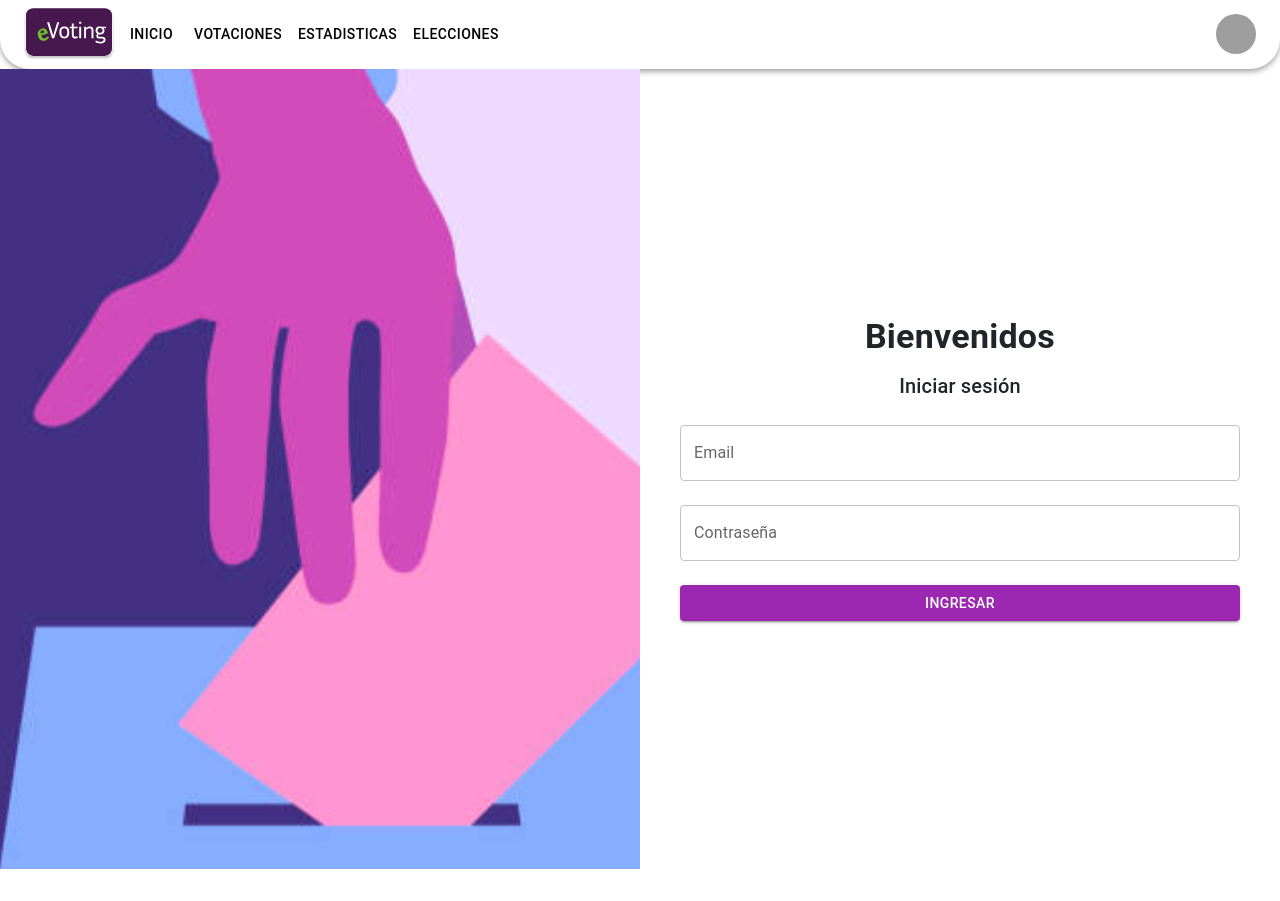
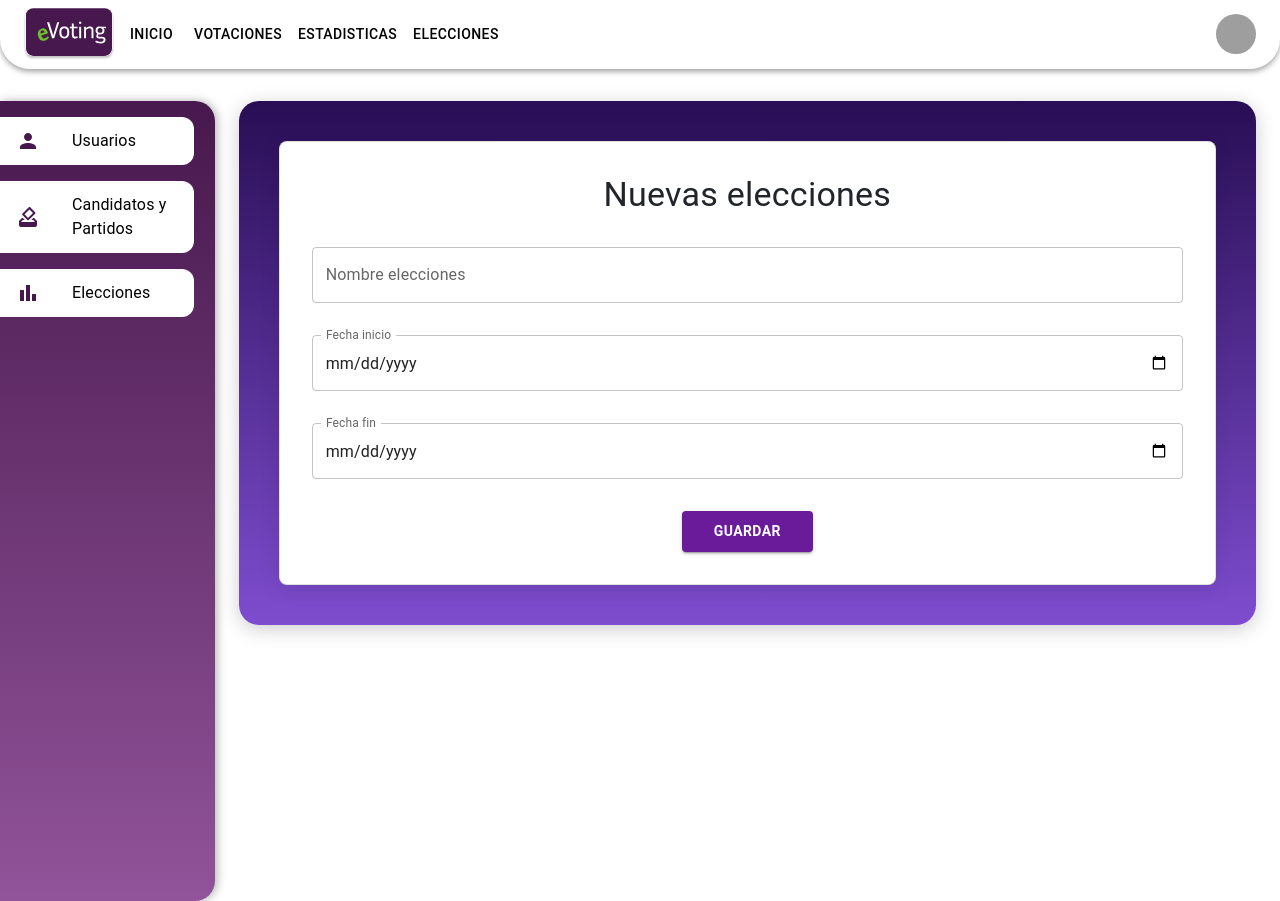
Before and after one commit to Blockchain-2024-20-Evoting/evoting-react-test, a React (Vite) app in the folder react-app/: page /dashboard/elecciones in a window 1280 px wide. Before the commit this address led to /login. Before the commit the page ends 869 px from the top, so only its background shows below. Built offline with nearby package versions, Linux system fonts and the light colour scheme; grey boxes are pictures that could not be loaded.

Commit message:
correcionesListas

```diff
--- a/react-app/src/Router.tsx
+++ b/react-app/src/Router.tsx
@@ -1,6 +1,6 @@
 // src/Router.tsx
 import React from "react";
-import { Route, Routes, Navigate } from "react-router-dom";
+import { Route, Routes } from "react-router-dom";
 import { HomePage } from "./screens/home/Home";
 import LoginPage from "./screens/loginpage/LoginPage";
 import { RouterLayout } from "./components/RouterLayout";
@@ -10,13 +10,9 @@ import { EleccionesPage } from "./screens/usuario/elecciones/Elecciones";
 import Dashboard from "./screens/dashboard/Dashboard";
 import UsuariosForm from "./components/UserForm";
 import CandidatosForm from "./components/CandidateAndPartyForm";
-import EleccionesForm  from "./components/EleccionesForm";
-import { useAuth } from "./contexts/AuthContext";
-
+import EleccionesForm from "./components/EleccionesForm";
 
 export const AppRouter: React.FC = () => {
-  const { isAuthenticated } = useAuth();
-
   return (
     <Routes>
       <Route path="/" element={<RouterLayout />}>
@@ -26,17 +22,8 @@ export const AppRouter: React.FC = () => {
         <Route path="/elecciones" element={<EleccionesPage />} />
         <Route path="/login" element={<LoginPage />} />
 
-        {/* Rutas protegidas */}
-        <Route
-          path="/dashboard/*"
-          element={
-            isAuthenticated ? (
-              <Dashboard />
-            ) : (
-              <Navigate to="/login" replace />
-            )
-          }
-        >
+        {/* Rutas del dashboard sin protección */}
+        <Route path="/dashboard/*" element={<Dashboard />}>
           <Route path="usuarios" element={<UsuariosForm />} />
           <Route path="candidatos" element={<CandidatosForm />} />
           <Route path="elecciones" element={<EleccionesForm />} />
--- a/react-app/src/components/EleccionesForm.tsx
+++ b/react-app/src/components/EleccionesForm.tsx
@@ -1,13 +1,63 @@
-// src/components/EleccionesForm.tsx
 import React, { useEffect, useState } from "react";
-import { Box, Typography, TextField, Button } from "@mui/material";
+import { Box, Typography, TextField, Button, Dialog, DialogActions, DialogContent, DialogTitle } from "@mui/material";
+import { Warning, CheckCircle } from "@mui/icons-material"; // Importar íconos
+import axios from "axios";
 
 const EleccionesForm: React.FC = () => {
+  const [nombre, setNombre] = useState("");
+  const [fechaInicio, setFechaInicio] = useState("");
+  const [fechaFin, setFechaFin] = useState("");
+  const [error, setError] = useState<string | null>(null);
+  const [success, setSuccess] = useState<boolean>(false);
   const [visible, setVisible] = useState(false);
+
+  const state = "PENDING"; // Asumimos que el estado inicial es PENDING
 
   useEffect(() => {
     setVisible(true);
   }, []);
+
+  const handleGuardar = async (e: React.FormEvent) => {
+    e.preventDefault();
+    const electionData = {
+      name: nombre,
+      startDate: fechaInicio,
+      endDate: fechaFin,
+      state, // Añadido el estado predeterminado
+    };
+
+    try {
+      const response = await axios.post("http://localhost:8080/v1/election", electionData);
+      console.log("Elección guardada:", response.data);
+      setSuccess(true); // Mostrar el modal de éxito
+    } catch (err: any) {
+      if (err.response) {
+        // Manejo de error en la respuesta
+        if (err.response.status === 409) { // Asumimos que 409 es el código de conflicto
+          setError("El nombre de la elección ya existe en la base de datos.");
+        } else {
+          setError(err.response.data.message || "Error al crear la elección.");
+        }
+      } else {
+        // Error de red
+        setError("Error de red. Inténtalo de nuevo.");
+      }
+      console.error("Error al crear la elección:", err);
+    }
+  };
+
+  const handleCloseSuccess = () => {
+    setSuccess(false); // Cerrar el modal de éxito
+    // También puedes reiniciar los campos del formulario aquí si es necesario
+    setNombre("");
+    setFechaInicio("");
+    setFechaFin("");
+    setError(null);
+  };
+
+  const handleCloseError = () => {
+    setError(null); // Cerrar el modal de error
+  };
 
   return (
     <Box
@@ -23,8 +73,9 @@ const EleccionesForm: React.FC = () => {
         transition: "opacity 0.5s ease, transform 0.5s ease",
         opacity: visible ? 1 : 0,
       }}
+      component="form"
+      onSubmit={handleGuardar}
     >
-      {/* Caja interna para el contenido */}
       <Box
         sx={{
           background: "#fff",
@@ -42,6 +93,8 @@ const EleccionesForm: React.FC = () => {
           variant="outlined"
           fullWidth
           sx={{ mb: 4 }}
+          value={nombre}
+          onChange={(e) => setNombre(e.target.value)}
         />
         <TextField
           label="Fecha inicio"
@@ -50,6 +103,8 @@ const EleccionesForm: React.FC = () => {
           fullWidth
           InputLabelProps={{ shrink: true }}
           sx={{ mb: 4 }}
+          value={fechaInicio}
+          onChange={(e) => setFechaInicio(e.target.value)}
         />
         <TextField
           label="Fecha fin"
@@ -58,8 +113,12 @@ const EleccionesForm: React.FC = () => {
           fullWidth
           InputLabelProps={{ shrink: true }}
           sx={{ mb: 4 }}
+          value={fechaFin}
+          onChange={(e) => setFechaFin(e.target.value)}
         />
+        {error && <Typography color="error">{error}</Typography>}
         <Button
+          type="submit"
           variant="contained"
           sx={{
             alignSelf: "center",
@@ -75,6 +134,32 @@ const EleccionesForm: React.FC = () => {
           Guardar
         </Button>
       </Box>
+
+      {/* Modal de éxito */}
+      <Dialog open={success} onClose={handleCloseSuccess}>
+        <DialogTitle>
+          <CheckCircle sx={{ color: "green", mr: 1 }} /> Éxito
+        </DialogTitle>
+        <DialogContent>
+          <Typography>La elección ha sido guardada exitosamente.</Typography>
+        </DialogContent>
+        <DialogActions>
+          <Button onClick={handleCloseSuccess} color="primary">Cerrar</Button>
+        </DialogActions>
+      </Dialog>
+
+      {/* Modal de advertencia */}
+      <Dialog open={!!error} onClose={handleCloseError}>
+        <DialogTitle>
+          <Warning sx={{ color: "orange", mr: 1 }} /> Error
+        </DialogTitle>
+        <DialogContent>
+          <Typography>{error}</Typography>
+        </DialogContent>
+        <DialogActions>
+          <Button onClick={handleCloseError} color="primary">Cerrar</Button>
+        </DialogActions>
+      </Dialog>
     </Box>
   );
 };
```
